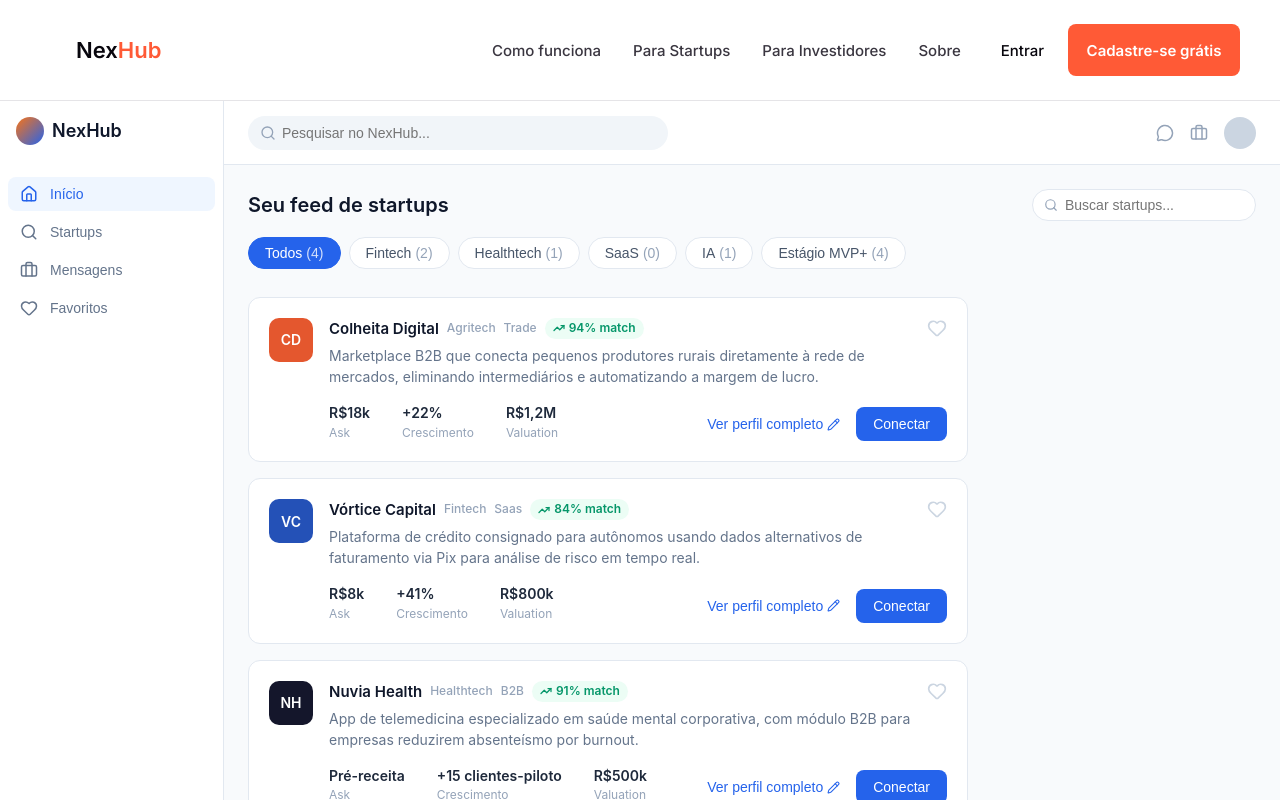
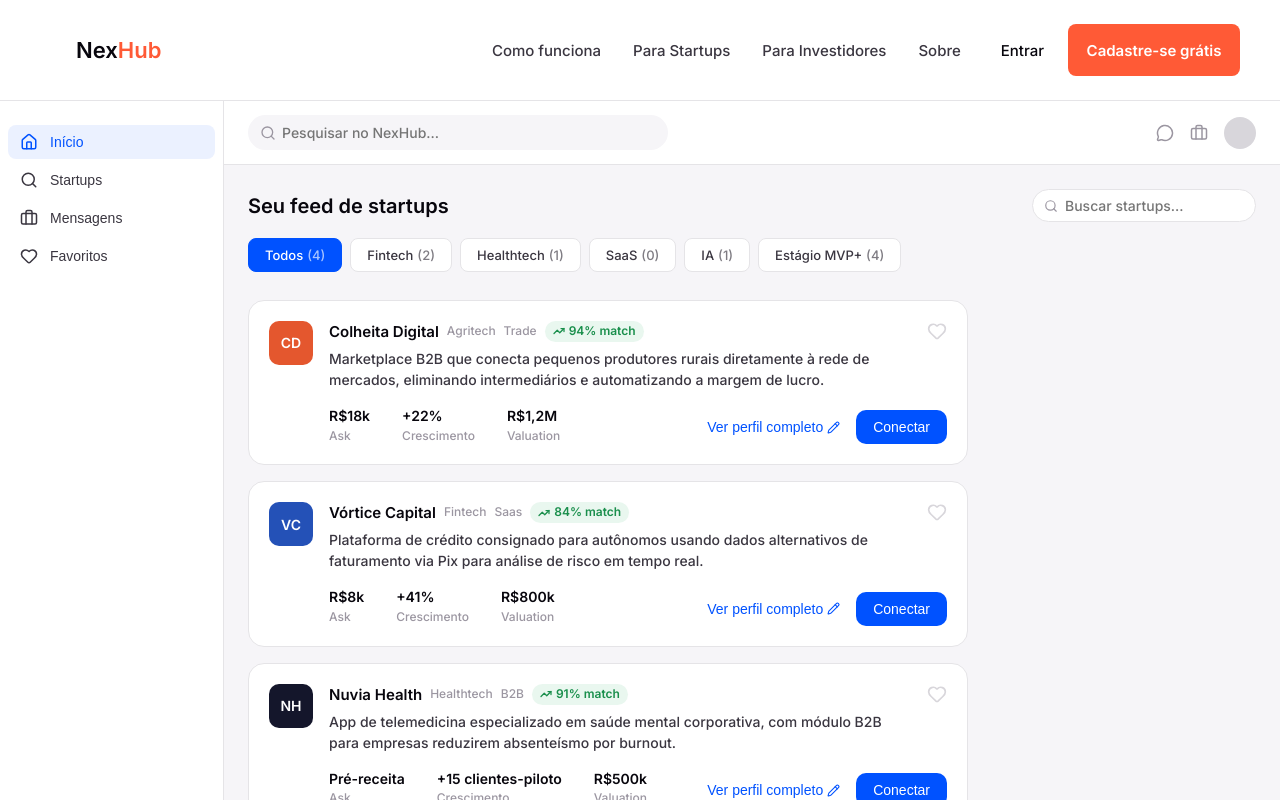
Before and after one commit to Andrewkaue10/Front_end_PI, a React (Vite) app in the folder Fron-pi/: page /feed in a window 1280 px wide. Shown: the top 800 px of the page. Built offline with nearby package versions, Linux system fonts and the light colour scheme.

Commit message:
feat: utilizando componente do Pill no feed

```diff
--- a/Fron-pi/src/components/PillGroup/PillGroup.css
+++ b/Fron-pi/src/components/PillGroup/PillGroup.css
@@ -30,3 +30,8 @@
     border-color: var(--color-accent);
     color: #ffffff;
 }
+
+.pill__count {
+  margin-left: 4px;
+  opacity: 0.65;
+}
--- a/Fron-pi/src/components/PillGroup/PillGroup.jsx
+++ b/Fron-pi/src/components/PillGroup/PillGroup.jsx
@@ -1,6 +1,6 @@
 import './PillGroup.css'
 
-function PillGroup({ options, value, onChange, multiple = false }) {
+function PillGroup({ options, value, onChange, multiple = false, counts }) {
   const isSelected = (opt) => (multiple ? value.includes(opt) : value === opt)
 
   const handleClick = (opt) => {
@@ -21,6 +21,9 @@ function PillGroup({ options, value, onChange, multiple = false }) {
           onClick={() => handleClick(opt)}
         >
           {opt}
+          {counts && counts[opt] !== undefined && (
+            <span className="pill__count">({counts[opt]})</span>
+          )}
         </button>
       ))}
     </div>
--- a/Fron-pi/src/index.css
+++ b/Fron-pi/src/index.css
@@ -4,6 +4,7 @@
   --color-text-light: #3a3640;
   --color-border: #e5e4e7;
   --color-bg: #ffffff;
+  --color-accent-rgb: 255, 90, 54;
 
   --font-base: 'Inter', system-ui, sans-serif;
 }
@@ -52,4 +53,5 @@ h1, h2, h3, p {
 
 .theme-blue {
   --color-accent: #0052FF;
+  --color-accent-rgb: 0, 82, 255;
 }
--- a/Fron-pi/src/pages/Feed/Feed.css
+++ b/Fron-pi/src/pages/Feed/Feed.css
@@ -1,14 +1,9 @@
-
-* {
-  box-sizing: border-box;
-}
-
 .nexhub {
   min-height: 100vh;
-  background: #f8fafc;
-  color: #0f172a;
+  background: #f6f5f8;
+  color: var(--color-text);
   display: flex;
-  font-family: -apple-system, BlinkMacSystemFont, "Segoe UI", Roboto, Helvetica, Arial, sans-serif;
+  font-family: var(--font-base);
 }
 
 /* ---------- Sidebar ---------- */
@@ -16,43 +11,16 @@
 .nx-sidebar {
   width: 64px;
   flex-shrink: 0;
-  border-right: 1px solid #e2e8f0;
+  border-right: 1px solid var(--color-border);
   background: #ffffff;
   display: flex;
   flex-direction: column;
-  padding: 16px 0;
+  padding: 24px 0;
 }
 
 @media (min-width: 768px) {
   .nx-sidebar {
     width: 224px;
-  }
-}
-
-.nx-sidebar-brand {
-  display: flex;
-  align-items: center;
-  gap: 8px;
-  padding: 0 16px;
-  margin-bottom: 32px;
-}
-
-.nx-sidebar-logo {
-  width: 28px;
-  height: 28px;
-  border-radius: 999px;
-  background: linear-gradient(135deg, #f97316, #2563eb);
-}
-
-.nx-sidebar-brand span {
-  display: none;
-  font-weight: 600;
-  font-size: 18px;
-}
-
-@media (min-width: 768px) {
-  .nx-sidebar-brand span {
-    display: inline;
   }
 }
 
@@ -71,7 +39,7 @@
   border-radius: 8px;
   font-size: 14px;
   font-weight: 500;
-  color: #64748b;
+  color: var(--color-text-light);
   background: none;
   border: none;
   cursor: pointer;
@@ -80,13 +48,13 @@
 }
 
 .nx-sidebar-item:hover {
-  background: #f8fafc;
-  color: #334155;
+  background: #f6f5f8;
+  color: var(--color-text);
 }
 
 .nx-sidebar-item.active {
-  background: #eff6ff;
-  color: #2563eb;
+  background: rgba(var(--color-accent-rgb), 0.08);
+  color: var(--color-accent);
 }
 
 .nx-sidebar-item span {
@@ -110,7 +78,7 @@
 
 .nx-header {
   height: 64px;
-  border-bottom: 1px solid #e2e8f0;
+  border-bottom: 1px solid var(--color-border);
   background: #ffffff;
   display: flex;
   align-items: center;
@@ -130,21 +98,22 @@
   left: 12px;
   top: 50%;
   transform: translateY(-50%);
-  color: #94a3b8;
+  color: #9b96a1;
 }
 
 .nx-search input {
   width: 100%;
-  background: #f1f5f9;
+  background: #f6f5f8;
   border: none;
   border-radius: 999px;
   padding: 9px 16px 9px 34px;
   font-size: 14px;
+  font-family: var(--font-base);
   outline: none;
 }
 
 .nx-search input:focus {
-  box-shadow: 0 0 0 3px rgba(37, 99, 235, 0.15);
+  box-shadow: 0 0 0 3px rgba(var(--color-accent-rgb), 0.15);
 }
 
 .nx-header-icons {
@@ -155,14 +124,14 @@
 }
 
 .nx-header-icons svg {
-  color: #94a3b8;
+  color: #9b96a1;
 }
 
 .nx-avatar {
   width: 32px;
   height: 32px;
   border-radius: 999px;
-  background: #cbd5e1;
+  background: #d8d6db;
 }
 
 /* ---------- Content ---------- */
@@ -197,21 +166,22 @@
   left: 12px;
   top: 50%;
   transform: translateY(-50%);
-  color: #94a3b8;
+  color: #9b96a1;
 }
 
 .nx-feed-search input {
   background: #ffffff;
-  border: 1px solid #e2e8f0;
+  border: 1px solid var(--color-border);
   border-radius: 999px;
   padding: 7px 14px 7px 32px;
   font-size: 14px;
+  font-family: var(--font-base);
   width: 224px;
   outline: none;
 }
 
 .nx-feed-search input:focus {
-  box-shadow: 0 0 0 3px rgba(37, 99, 235, 0.15);
+  box-shadow: 0 0 0 3px rgba(var(--color-accent-rgb), 0.15);
 }
 
 /* ---------- Category pills ---------- */
@@ -224,40 +194,11 @@
   padding-bottom: 4px;
 }
 
-.nx-pill {
-  white-space: nowrap;
-  padding: 7px 16px;
-  border-radius: 999px;
-  font-size: 14px;
-  font-weight: 500;
-  border: 1px solid #e2e8f0;
-  background: #ffffff;
-  color: #475569;
-  cursor: pointer;
-  transition: border-color 0.15s;
-}
-
-.nx-pill:hover {
-  border-color: #cbd5e1;
-}
-
-.nx-pill.active {
-  background: #2563eb;
-  border-color: #2563eb;
-  color: #ffffff;
-}
-
-.nx-pill-count {
-  color: #94a3b8;
-  margin-left: 4px;
-}
-
-.nx-pill.active .nx-pill-count {
-  color: rgba(255, 255, 255, 0.8);
+.nx-pills .pill-group {
+  flex-wrap: nowrap;
 }
 
 /* ---------- Card list ---------- */
-
 .nx-card-list {
   display: flex;
   flex-direction: column;
@@ -268,9 +209,9 @@
 .nx-empty {
   text-align: center;
   padding: 64px 16px;
-  color: #94a3b8;
+  color: #9b96a1;
   font-size: 14px;
-  border: 1px dashed #e2e8f0;
+  border: 1px dashed var(--color-border);
   border-radius: 12px;
   background: #ffffff;
 }
@@ -279,8 +220,8 @@
 
 .nx-card {
   background: #ffffff;
-  border: 1px solid #e2e8f0;
-  border-radius: 12px;
+  border: 1px solid var(--color-border);
+  border-radius: 16px;
   padding: 20px;
   display: flex;
   gap: 16px;
@@ -288,7 +229,7 @@
 }
 
 .nx-card:hover {
-  border-color: #cbd5e1;
+  border-color: var(--color-accent);
 }
 
 .nx-card-avatar {
@@ -327,7 +268,7 @@
   margin: 0;
   font-size: 15px;
   font-weight: 600;
-  color: #0f172a;
+  color: var(--color-text);
   white-space: nowrap;
   overflow: hidden;
   text-overflow: ellipsis;
@@ -335,7 +276,7 @@
 
 .nx-card-tag {
   font-size: 12px;
-  color: #94a3b8;
+  color: #9b96a1;
   font-weight: 500;
 }
 
@@ -345,15 +286,15 @@
   gap: 4px;
   font-size: 12px;
   font-weight: 600;
-  color: #059669;
-  background: #ecfdf5;
+  color: #1a8f4c;
+  background: #e9f7ef;
   padding: 2px 8px;
   border-radius: 999px;
 }
 
 .nx-card-desc {
   font-size: 14px;
-  color: #64748b;
+  color: var(--color-text-light);
   margin: 6px 0 0;
   line-height: 1.5;
   max-width: 640px;
@@ -364,7 +305,7 @@
   background: none;
   border: none;
   cursor: pointer;
-  color: #cbd5e1;
+  color: #d8d6db;
   transition: color 0.15s;
   display: flex;
   padding: 0;
@@ -391,13 +332,13 @@
 .nx-metric-value {
   font-size: 14px;
   font-weight: 600;
-  color: #1e293b;
+  color: var(--color-text);
   margin: 0;
 }
 
 .nx-metric-label {
   font-size: 12px;
-  color: #94a3b8;
+  color: #9b96a1;
   margin: 2px 0 0;
 }
 
@@ -413,7 +354,7 @@
   cursor: pointer;
   font-size: 14px;
   font-weight: 500;
-  color: #2563eb;
+  color: var(--color-accent);
   display: flex;
   align-items: center;
   gap: 4px;
@@ -428,24 +369,25 @@
   font-size: 14px;
   font-weight: 500;
   padding: 8px 16px;
-  border-radius: 8px;
+  border-radius: 10px;
   cursor: pointer;
   border: 1px solid transparent;
-  background: #2563eb;
+  background: var(--color-accent);
   color: #ffffff;
-  transition: background 0.15s;
+  transition: filter 0.15s, background 0.15s;
 }
 
 .nx-connect-btn:hover {
-  background: #1d4ed8;
+  filter: brightness(0.95);
 }
 
 .nx-connect-btn.connected {
-  background: #ecfdf5;
-  color: #047857;
-  border-color: #a7f3d0;
+  background: #e9f7ef;
+  color: #1a8f4c;
+  border-color: #bfe6cd;
 }
 
 .nx-connect-btn.connected:hover {
-  background: #d1fae5;
+  background: #dcf2e4;
+  filter: none;
 }
--- a/Fron-pi/src/pages/Feed/Feed.jsx
+++ b/Fron-pi/src/pages/Feed/Feed.jsx
@@ -9,6 +9,7 @@ import {
   TrendingUp,
 } from "lucide-react";
 import "./Feed.css";
+import PillGroup from '../../components/PillGroup/PillGroup'
 
 const STARTUPS = [
   {
@@ -74,18 +75,6 @@ const STARTUPS = [
 ];
 
 const CATEGORIES = ["Todos", "Fintech", "Healthtech", "SaaS", "IA", "Estágio MVP+"];
-
-function CategoryPill({ label, active, count, onClick }) {
-  return (
-    <button
-      onClick={onClick}
-      className={`nx-pill${active ? " active" : ""}`}
-    >
-      {label}
-      {count !== undefined && <span className="nx-pill-count">({count})</span>}
-    </button>
-  );
-}
 
 function MatchBadge({ value }) {
   return (
@@ -227,14 +216,9 @@ export default function NexHubFeed() {
   }, [activeCategory, topQuery, feedQuery]);
 
   return (
-    <div className="nexhub">
+    <div className="nexhub theme-blue">
       {/* Sidebar */}
       <aside className="nx-sidebar">
-        <div className="nx-sidebar-brand">
-          <div className="nx-sidebar-logo" />
-          <span>NexHub</span>
-        </div>
-
         <nav className="nx-sidebar-nav">
           <SidebarItem icon={<Home size={18} />} label="Início" active />
           <SidebarItem icon={<Search size={18} />} label="Startups" />
@@ -278,15 +262,12 @@ export default function NexHubFeed() {
           </div>
 
           <div className="nx-pills">
-            {CATEGORIES.map((cat) => (
-              <CategoryPill
-                key={cat}
-                label={cat}
-                active={activeCategory === cat}
-                count={categoryCounts[cat]}
-                onClick={() => setActiveCategory(cat)}
-              />
-            ))}
+            <PillGroup
+              options={CATEGORIES}
+              value={activeCategory}
+              onChange={setActiveCategory}
+              counts={categoryCounts}
+            />
           </div>
 
           <div className="nx-card-list">
```
Lines whose indentation alone changed are shown as unchanged.
